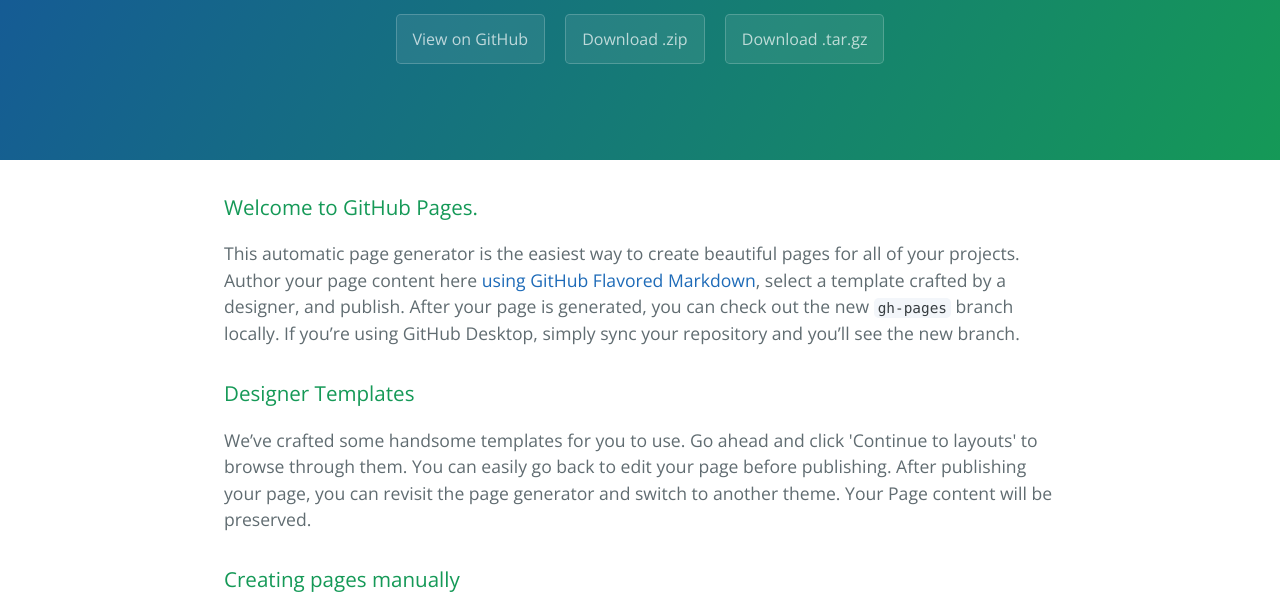
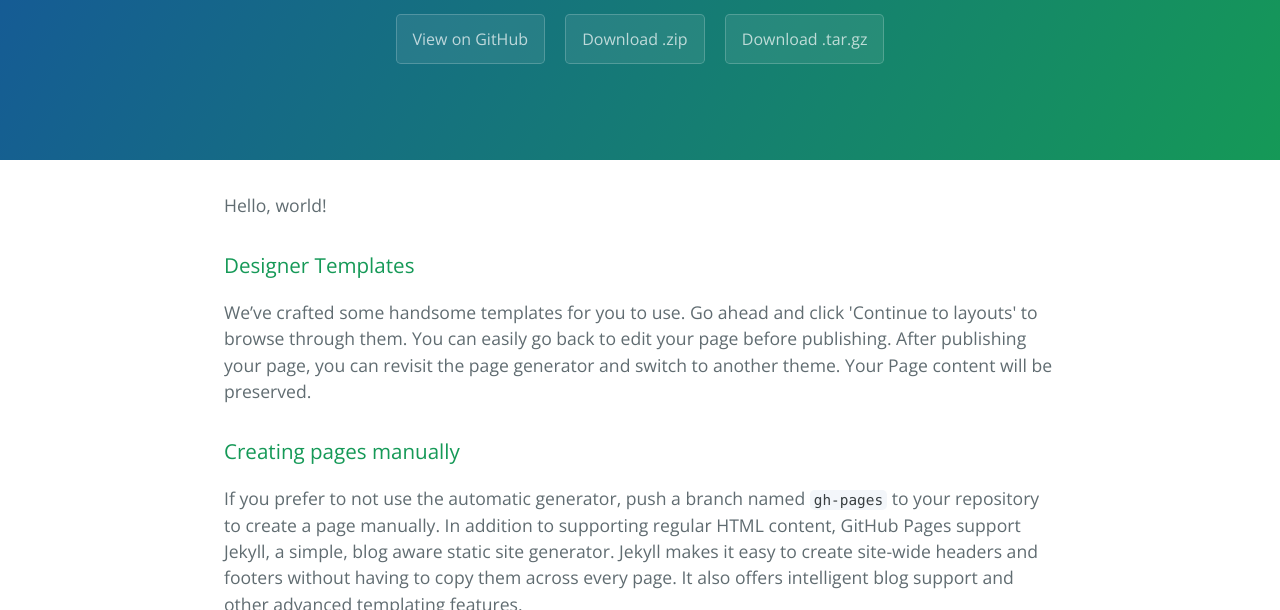
Before and after one commit to a54144/6th_Arctic_Results_and_discussion, a plain HTML site: page index.html in a window 1280 px wide. Shown: the part 176-786 px from the top of the page. Drawn offline with nearby package versions, Linux system fonts and the light colour scheme.

```diff
--- a/index.html
+++ b/index.html
@@ -19,10 +19,7 @@
     </section>
 
     <section class="main-content">
-      <h3>
-<a id="welcome-to-github-pages" class="anchor" href="#welcome-to-github-pages" aria-hidden="true"><span aria-hidden="true" class="octicon octicon-link"></span></a>Welcome to GitHub Pages.</h3>
-
-<p>This automatic page generator is the easiest way to create beautiful pages for all of your projects. Author your page content here <a href="https://guides.github.com/features/mastering-markdown/">using GitHub Flavored Markdown</a>, select a template crafted by a designer, and publish. After your page is generated, you can check out the new <code>gh-pages</code> branch locally. If you’re using GitHub Desktop, simply sync your repository and you’ll see the new branch.</p>
+      <p>Hello, world!</p>
 
 <h3>
 <a id="designer-templates" class="anchor" href="#designer-templates" aria-hidden="true"><span aria-hidden="true" class="octicon octicon-link"></span></a>Designer Templates</h3>
```
Also changed, not shown: params.json (+1 -1 lines).
